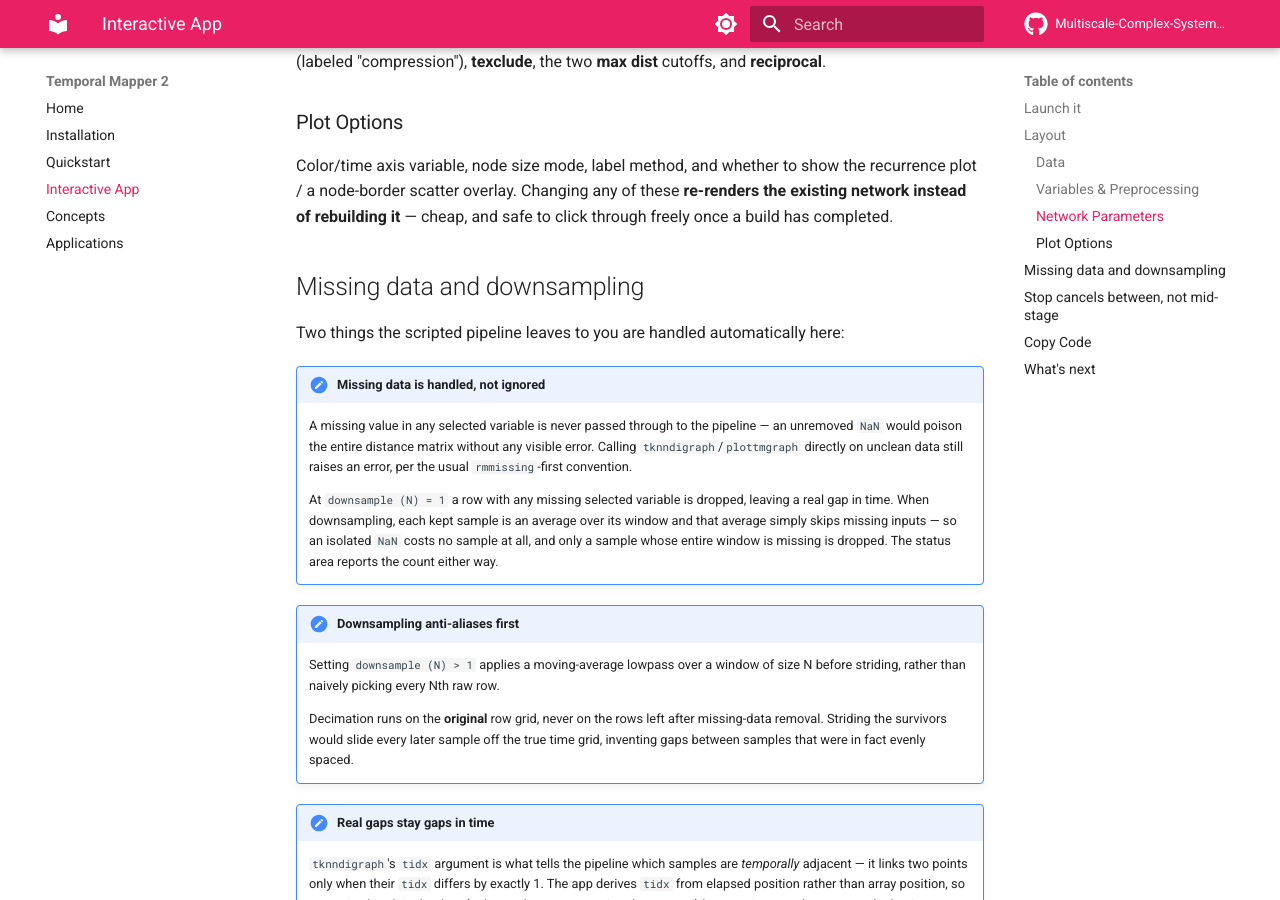
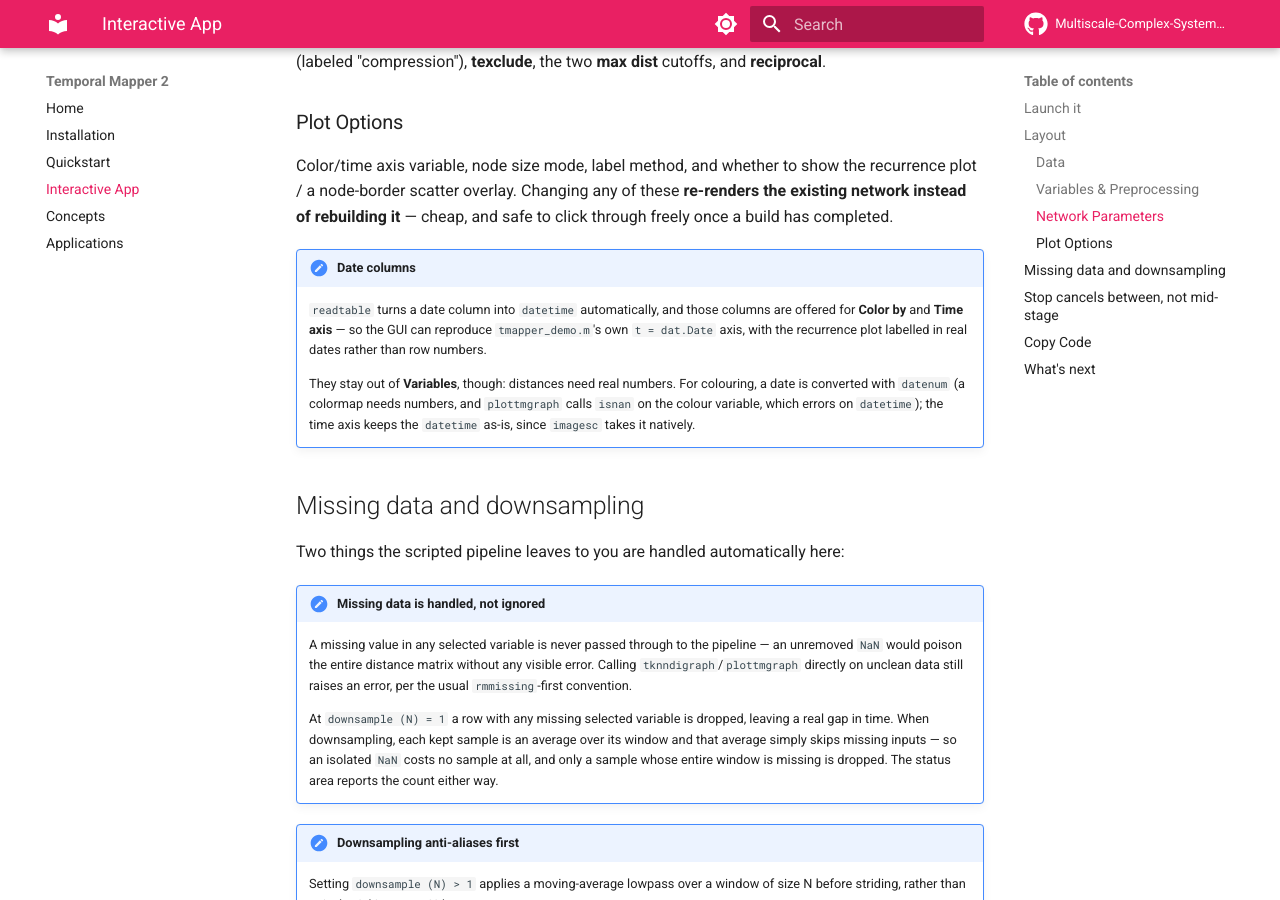
Before and after one commit to Multiscale-Complex-Systems-Lab/tmapper2, an MkDocs documentation site: the page built from docs/gui-app.md, in a window 1280 px wide and 900 px high, scrolled down 1788 px. Built offline with MkDocs 1.6.1 and Material for MkDocs 9.7.7, drawn with Linux system fonts in a browser that asks for light colours; comment, search, counter and statistics services are not loaded.

Commit message:
GUI: offer datetime columns for colouring and the time axis
loadData filtered every dropdown through isnumeric, and datetime is not
numeric -- so readtable's auto-parsed date column was hidden from Color
by and Time axis entirely. The GUI therefore could not reproduce
tmapper_demo.m's own "t = dat.Date" time axis, and the recurrence plot
could only ever be labelled with row numbers.

Datetime columns are now classified separately and offered for both,
while still barred from Variables, since distances need real numbers.

The two paths need opposite treatment, which is worth recording:
imagesc takes datetime natively and gives the recurrence plot a real
DatetimeRuler, so the time axis passes straight through. Colouring
cannot -- plottmgraph calls isnan on colorvar, which errors on datetime,
and a colormap needs numbers anyway -- so it converts with datenum,
preserving order and spacing. Both verified directly before writing the
code rather than assumed.

generateCode mirrors the split. Test covers dropdown membership, a build
on each path, the DatetimeRuler, and that the generated script yields a
numeric colorvar but a datetime t. Mutation-tested by passing datetime
straight to plottmgraph, which fails.

Verified on the real sample data: Date now appears in the time axis
list and builds with a datetime-labelled recurrence plot.

```diff
--- a/docs/gui-app.md
+++ b/docs/gui-app.md
@@ -60,6 +60,18 @@ the recurrence plot / a node-border scatter overlay. Changing any of these
 **re-renders the existing network instead of rebuilding it** — cheap, and
 safe to click through freely once a build has completed.
 
+!!! note "Date columns"
+    `readtable` turns a date column into `datetime` automatically, and those
+    columns are offered for **Color by** and **Time axis** — so the GUI can
+    reproduce `tmapper_demo.m`'s own `t = dat.Date` axis, with the recurrence
+    plot labelled in real dates rather than row numbers.
+
+    They stay out of **Variables**, though: distances need real numbers. For
+    colouring, a date is converted with `datenum` (a colormap needs numbers,
+    and `plottmgraph` calls `isnan` on the colour variable, which errors on
+    `datetime`); the time axis keeps the `datetime` as-is, since `imagesc`
+    takes it natively.
+
 ## Missing data and downsampling
 
 Two things the scripted pipeline leaves to you are handled automatically here:
```
Also changed, not shown: 2 other files.
